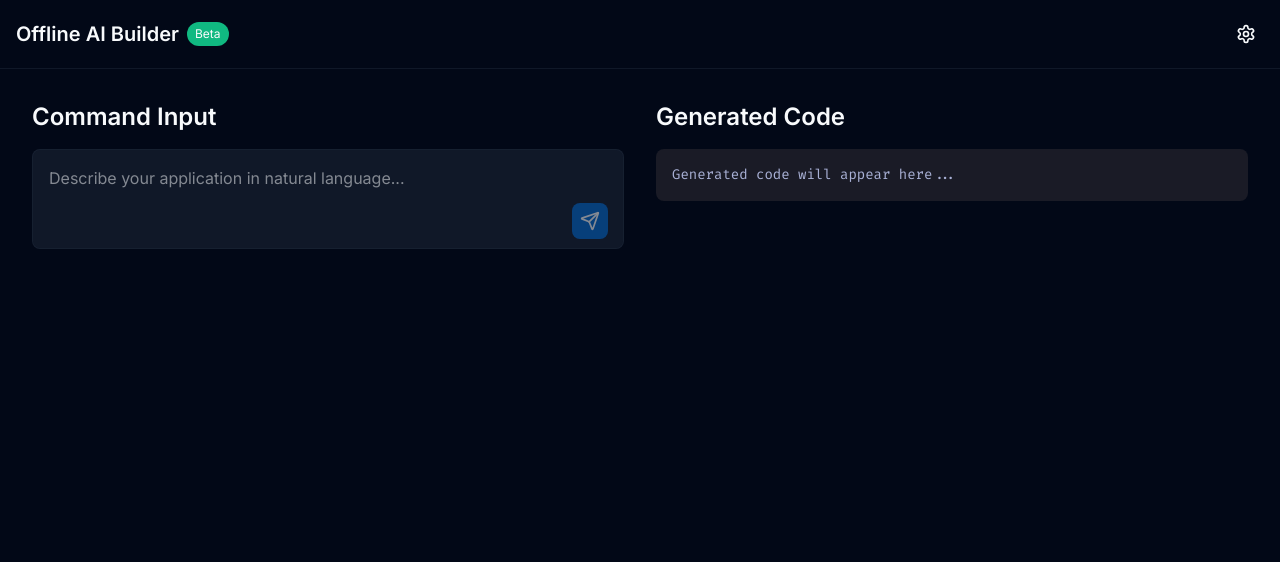
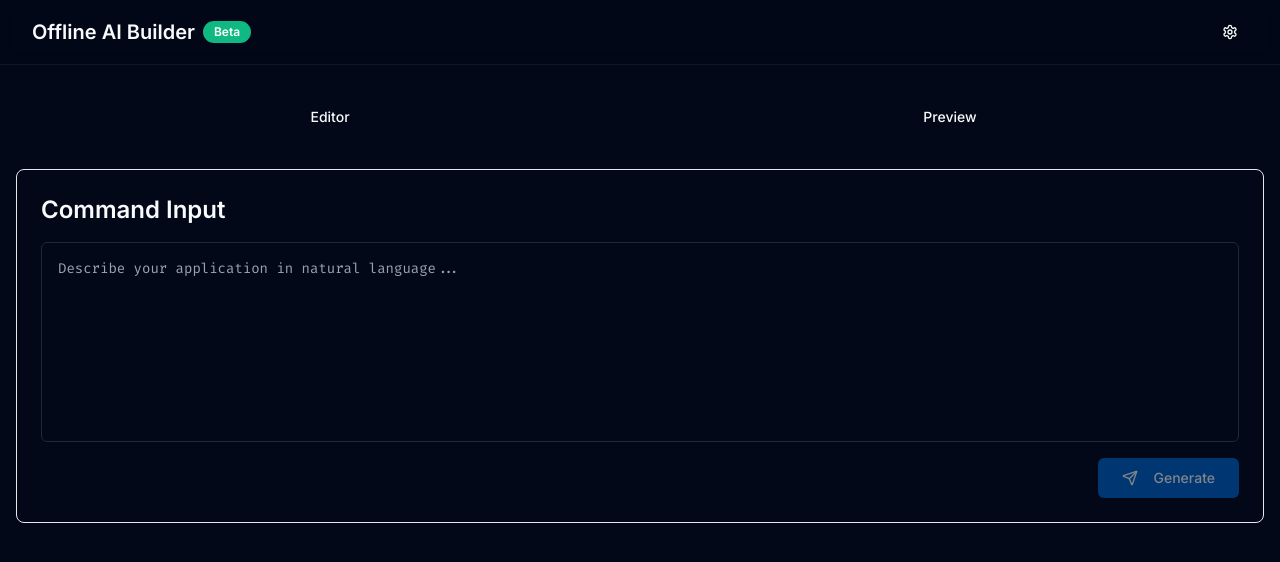
Before and after one commit to khamis1992/appgenius-bud, a React (Vite) app: page / in a window 1280 px wide. Shown: the top 562 px of the page. Built offline with nearby package versions, Linux system fonts and the light colour scheme.

Commit message:
Redesign UI and UX
Updated the user interface and user experience design across the application to enhance usability and aesthetics.
[skip gpt_engineer]

```diff
--- a/src/components/CodePreview.tsx
+++ b/src/components/CodePreview.tsx
@@ -1,4 +1,5 @@
 import React from 'react';
+import { ScrollArea } from '@/components/ui/scroll-area';
 
 interface CodePreviewProps {
   code: string;
@@ -6,10 +7,12 @@ interface CodePreviewProps {
 
 const CodePreview = ({ code }: CodePreviewProps) => {
   return (
-    <div className="code-editor overflow-auto">
-      <pre>
-        <code>{code || 'Generated code will appear here...'}</code>
-      </pre>
+    <div className="code-editor overflow-hidden rounded-lg">
+      <ScrollArea className="h-full">
+        <pre className="p-4">
+          <code>{code || 'Generated code will appear here...'}</code>
+        </pre>
+      </ScrollArea>
     </div>
   );
 };
--- a/src/components/CommandInput.tsx
+++ b/src/components/CommandInput.tsx
@@ -1,5 +1,7 @@
 import React, { useState } from 'react';
 import { Send } from 'lucide-react';
+import { Button } from '@/components/ui/button';
+import { Textarea } from '@/components/ui/textarea';
 
 interface CommandInputProps {
   onSubmit: (command: string) => void;
@@ -18,21 +20,24 @@ const CommandInput = ({ onSubmit, isProcessing }: CommandInputProps) => {
   };
 
   return (
-    <form onSubmit={handleSubmit} className="relative">
-      <textarea
-        className="command-input resize-none min-h-[100px]"
+    <form onSubmit={handleSubmit} className="space-y-4">
+      <Textarea
+        className="min-h-[200px] resize-none p-4 font-mono text-sm"
         placeholder="Describe your application in natural language..."
         value={command}
         onChange={(e) => setCommand(e.target.value)}
         disabled={isProcessing}
       />
-      <button
-        type="submit"
-        disabled={isProcessing || !command.trim()}
-        className="absolute bottom-4 right-4 p-2 rounded-lg bg-primary hover:bg-primary/90 disabled:opacity-50 disabled:cursor-not-allowed transition-colors"
-      >
-        <Send className="w-5 h-5" />
-      </button>
+      <div className="flex justify-end">
+        <Button
+          type="submit"
+          disabled={isProcessing || !command.trim()}
+          className="px-6"
+        >
+          <Send className="w-4 h-4 mr-2" />
+          Generate
+        </Button>
+      </div>
     </form>
   );
 };
--- a/src/components/Header.tsx
+++ b/src/components/Header.tsx
@@ -1,5 +1,7 @@
 import React from 'react';
 import { Settings } from 'lucide-react';
+import { Button } from '@/components/ui/button';
+import { Badge } from '@/components/ui/badge';
 
 interface HeaderProps {
   onOpenSettings: () => void;
@@ -7,18 +9,22 @@ interface HeaderProps {
 
 const Header = ({ onOpenSettings }: HeaderProps) => {
   return (
-    <header className="flex items-center justify-between p-4 border-b border-border/50">
-      <div className="flex items-center gap-2">
-        <h1 className="text-xl font-semibold">Offline AI Builder</h1>
-        <span className="px-2 py-1 text-xs bg-secondary rounded-full">Beta</span>
+    <header className="border-b border-border/50 bg-background/95 backdrop-blur supports-[backdrop-filter]:bg-background/60">
+      <div className="container flex h-16 items-center justify-between">
+        <div className="flex items-center gap-2">
+          <h1 className="text-xl font-semibold">Offline AI Builder</h1>
+          <Badge variant="secondary">Beta</Badge>
+        </div>
+        <Button
+          variant="ghost"
+          size="icon"
+          onClick={onOpenSettings}
+          className="h-9 w-9"
+          aria-label="Settings"
+        >
+          <Settings className="h-5 w-5" />
+        </Button>
       </div>
-      <button
-        onClick={onOpenSettings}
-        className="p-2 hover:bg-accent rounded-lg transition-colors"
-        aria-label="Settings"
-      >
-        <Settings className="w-5 h-5" />
-      </button>
     </header>
   );
 };
--- a/src/pages/Index.tsx
+++ b/src/pages/Index.tsx
@@ -4,6 +4,10 @@ import CommandInput from '../components/CommandInput';
 import CodePreview from '../components/CodePreview';
 import Header from '../components/Header';
 import { toast } from 'sonner';
+import { Card } from '@/components/ui/card';
+import { Tabs, TabsContent, TabsList, TabsTrigger } from '@/components/ui/tabs';
+import { ScrollArea } from '@/components/ui/scroll-area';
+import { Loader2 } from 'lucide-react';
 
 const Index = () => {
   const [isProcessing, setIsProcessing] = useState(false);
@@ -12,28 +16,25 @@ const Index = () => {
   const processCommand = async (command: string) => {
     setIsProcessing(true);
     try {
-      // Initialize the model with specific configuration
       const generator = await pipeline(
         'text-generation',
-        'Xenova/distilgpt2',  // Using distilgpt2 instead of gpt2
+        'Xenova/distilgpt2',
         {
           revision: 'main'
         }
       );
 
-      // Generate code with specific generation parameters
       const result = await generator(command, {
         max_new_tokens: 100,
         top_k: 50,
         top_p: 0.95
       });
 
-      // Extract the generated text
       let generatedText = '';
-      if (Array.isArray(result)) {
-        generatedText = result[0]?.sequences?.[0]?.text || '';
-      } else {
-        generatedText = result.sequences?.[0]?.text || '';
+      if (Array.isArray(result) && result[0]) {
+        generatedText = result[0].text || '';
+      } else if ('text' in result) {
+        generatedText = result.text || '';
       }
 
       setGeneratedCode(generatedText);
@@ -62,22 +63,38 @@ const Index = () => {
   };
 
   return (
-    <div className="min-h-screen flex flex-col">
+    <div className="min-h-screen flex flex-col bg-background">
       <Header onOpenSettings={handleOpenSettings} />
-      <main className="flex-1 container py-8 grid grid-cols-1 lg:grid-cols-2 gap-8">
-        <div className="space-y-4 animate-fade-up">
-          <h2 className="text-2xl font-semibold">Command Input</h2>
-          <CommandInput onSubmit={processCommand} isProcessing={isProcessing} />
-          {isProcessing && (
-            <div className="text-center text-secondary">
-              Processing your request...
-            </div>
-          )}
-        </div>
-        <div className="space-y-4 animate-fade-up">
-          <h2 className="text-2xl font-semibold">Generated Code</h2>
-          <CodePreview code={generatedCode} />
-        </div>
+
+      <main className="flex-1 container py-8 px-4">
+        <Tabs defaultValue="editor" className="w-full">
+          <TabsList className="grid w-full grid-cols-2 mb-8">
+            <TabsTrigger value="editor">Editor</TabsTrigger>
+            <TabsTrigger value="preview">Preview</TabsTrigger>
+          </TabsList>
+
+          <TabsContent value="editor" className="space-y-6">
+            <Card className="p-6">
+              <h2 className="text-2xl font-semibold mb-4">Command Input</h2>
+              <CommandInput onSubmit={processCommand} isProcessing={isProcessing} />
+              {isProcessing && (
+                <div className="flex items-center justify-center gap-2 mt-4 text-secondary">
+                  <Loader2 className="h-4 w-4 animate-spin" />
+                  <span>Processing your request...</span>
+                </div>
+              )}
+            </Card>
+          </TabsContent>
+
+          <TabsContent value="preview" className="space-y-6">
+            <Card className="p-6">
+              <h2 className="text-2xl font-semibold mb-4">Generated Code</h2>
+              <ScrollArea className="h-[500px] rounded-md border p-4">
+                <CodePreview code={generatedCode} />
+              </ScrollArea>
+            </Card>
+          </TabsContent>
+        </Tabs>
       </main>
     </div>
   );
```
